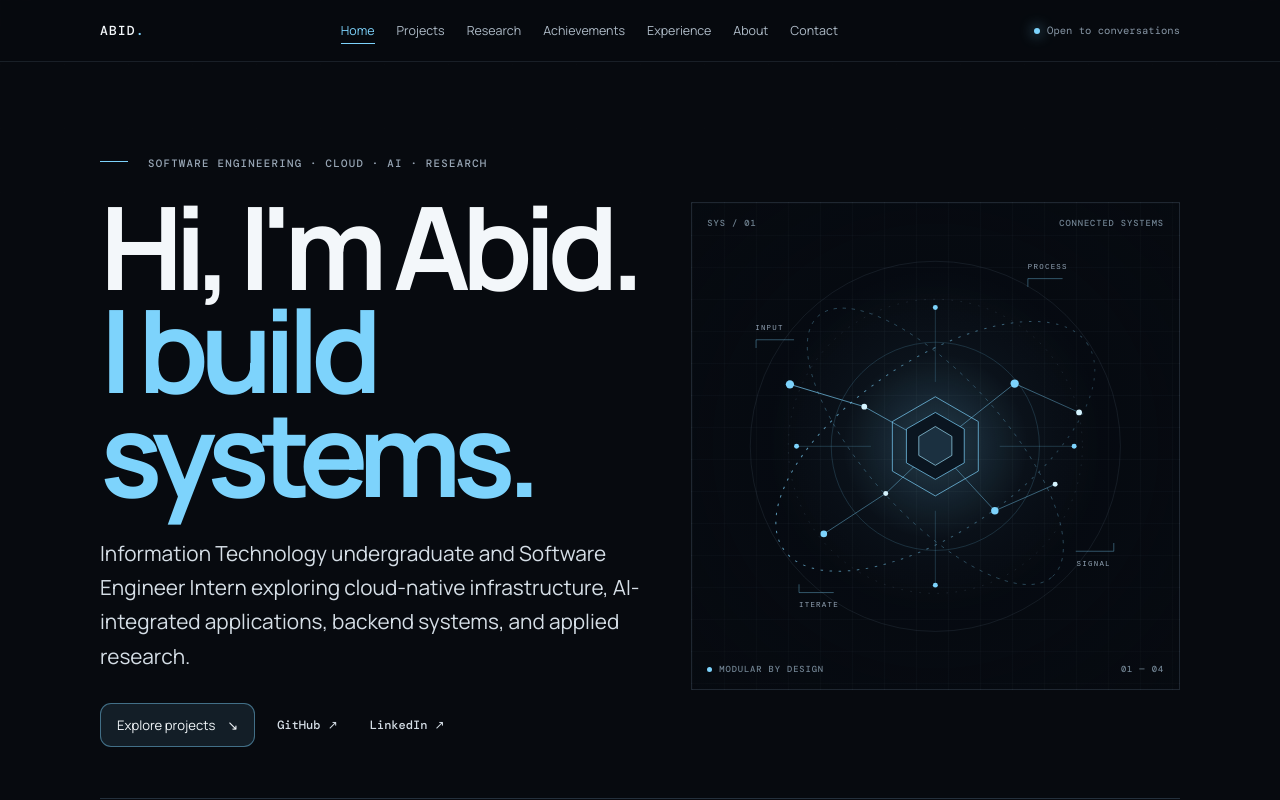
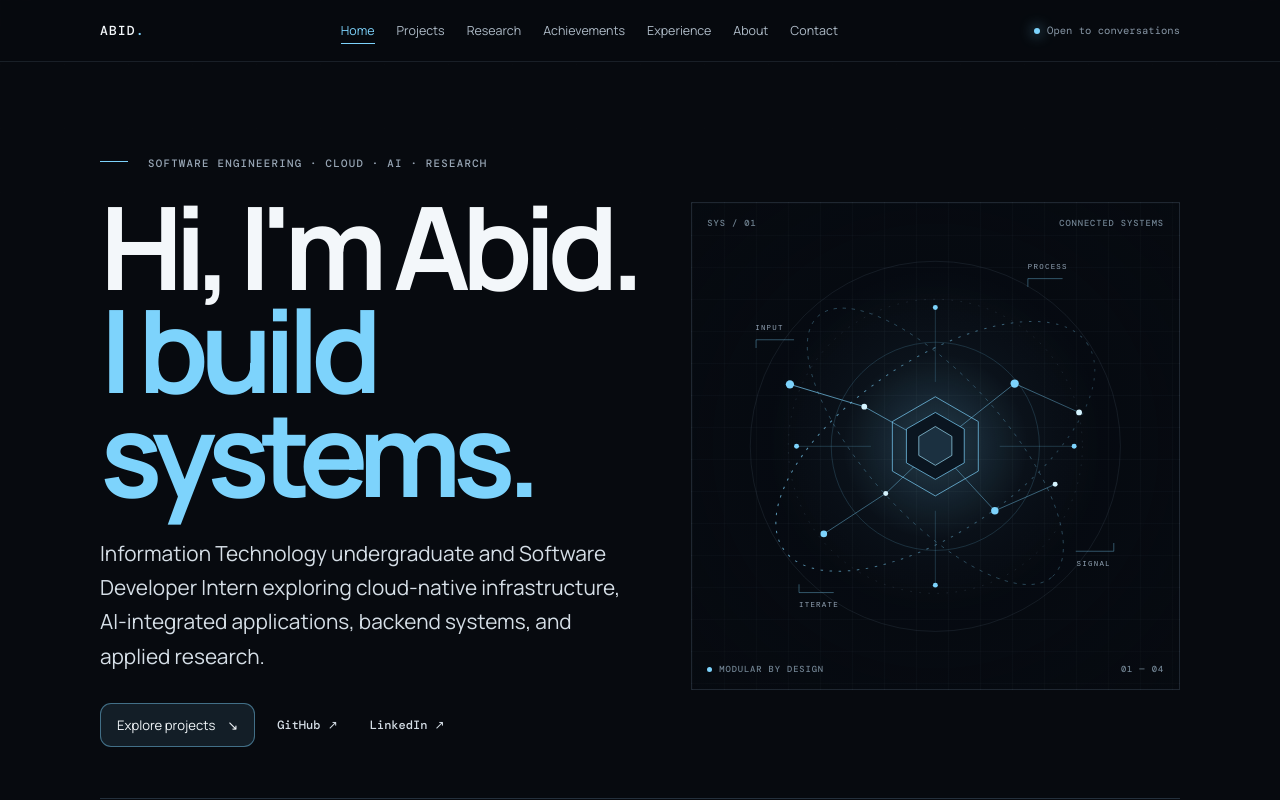
Before and after one commit to InfX2243/portfolio, a React (Vite) app: page / in a window 1280 px wide. Shown: the top 800 px of the page. Built offline with nearby package versions, Linux system fonts and the light colour scheme.

Commit message:
fix: align shared profile summary with current role title

```diff
--- a/src/data/portfolio.js
+++ b/src/data/portfolio.js
@@ -3,7 +3,7 @@ export const profile = {
   eyebrow: "SOFTWARE ENGINEERING · CLOUD · AI · RESEARCH",
   role: "Building intelligent systems, developer platforms, and research-driven products.",
   summary:
-    "Information Technology undergraduate and Software Engineer Intern exploring cloud-native infrastructure, AI-integrated applications, backend systems, and applied research.",
+    "Information Technology undergraduate and Software Developer Intern exploring cloud-native infrastructure, AI-integrated applications, backend systems, and applied research.",
   education: "M.H. Saboo Siddik College of Engineering · Information Technology · 2023–2027",
   links: {
     github: "https://github.com/InfX2243",
```
